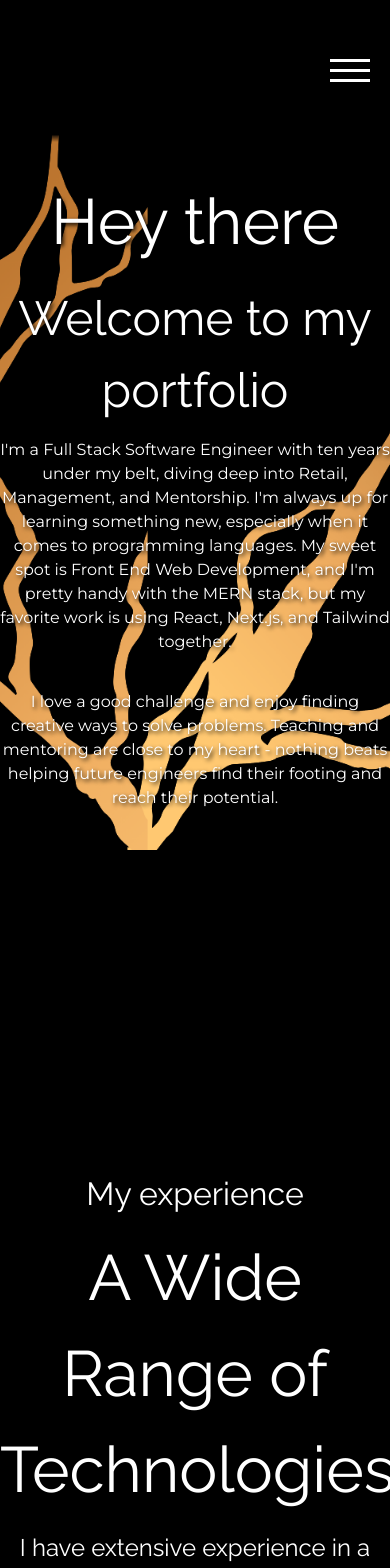
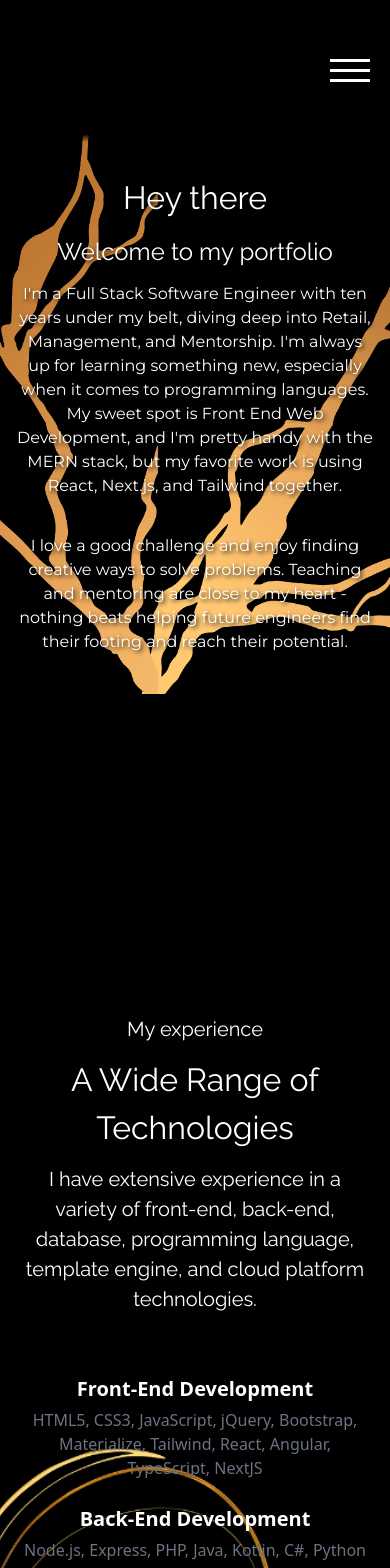
Before and after one commit to zimcrom/2023-Portfolio, a Next.js app: page / in a window 390 px wide. Shown: the top 1568 px of the page. Built offline with nearby package versions, Linux system fonts and the light colour scheme.

Commit message:
padding fixes

```diff
--- a/components/Contact/Contact.tsx
+++ b/components/Contact/Contact.tsx
@@ -56,7 +56,7 @@ const Contact: React.FunctionComponent<{
   return (
     <div
       id="contact"
-      className={`mx-auto flex flex-col items-center ${align} py-10 md:flex-row h-auto w-full relative`}
+      className={`mx-auto flex flex-col items-center ${align} py-10 md:flex-row h-auto w-full relative px-4 lg:px-0`}
     >
       <img
         src={bgImage}
@@ -66,10 +66,10 @@ const Contact: React.FunctionComponent<{
       <div
         className={`flex flex-col md:w-1/2 sm:w-3/4 w-full gap-y-3 lg:gap-y-5 z-10 `}
       >
-        <h2 className="font-raleway text-4xl text-center">Contact Me</h2>
+        <h2 className="font-raleway text-xl lg:text-4xl text-center">Contact Me</h2>
         {header1 && (
           <h2
-            className={`font-raleway text-8xl ${textAlign}`}
+            className={`font-raleway lg:text-8xl text-4xl  ${textAlign}`}
             style={{ textShadow: "2px 2px 4px rgba(0, 0, 0, 1)" }}
           >
             {header1}
--- a/components/Experience/Experience.tsx
+++ b/components/Experience/Experience.tsx
@@ -32,10 +32,10 @@ const Experience: React.FunctionComponent<{
       <div
         className={`flex flex-col md:w-1/2 sm:w-3/4 w-full gap-y-3 lg:gap-y-5 z-10 `}
       >
-        <h2 className="font-raleway text-4xl text-center">My experience</h2>
+        <h2 className="font-raleway text-xl lg:text-4xl text-center">My experience</h2>
         {header1 && (
           <h2
-            className={`font-raleway text-8xl ${textAlign}`}
+            className={`font-raleway lg:text-8xl text-4xl  ${textAlign}`}
             style={{ textShadow: "2px 2px 4px rgba(0, 0, 0, 1)" }}
           >
             {header1}
@@ -43,13 +43,13 @@ const Experience: React.FunctionComponent<{
         )}
         {header2 && (
           <p
-            className={`font-raleway text-2xl ${textAlign}`}
+            className={`font-raleway px-4 lg:px-0 text-xl lg:text-2xl ${textAlign}`}
             style={{ textShadow: "2px 2px 4px rgba(0, 0, 0, 1)" }}
           >
             {header2}
           </p>
         )}
-        <div className="mx-auto grid max-w-5xl gap-12 py-12 lg:grid-cols-2">
+        <div className="mx-auto grid max-w-5xl gap-12 py-12 lg:grid-cols-2 text-center px-4 lg:px-0">
           <div className="grid gap-6">
             <div className="grid gap-1">
               <h3 className="text-xl font-bold">Front-End Development</h3>
--- a/components/Projects/Projects.tsx
+++ b/components/Projects/Projects.tsx
@@ -42,12 +42,12 @@ const Projects: React.FunctionComponent<{
         className="lg:aspect-video lg:w-full lg:h-auto h-full aspect-auto object-center flex-1 object-cover absolute z-0"
       />
       <div
-        className={`flex flex-col md:w-1/2 sm:w-3/4 w-full gap-y-3 lg:gap-y-5 z-10 `}
+        className={`flex flex-col md:w-1/2 sm:w-3/4 w-full gap-y-3 lg:gap-y-5 z-10 px-4 lg:px-0`}
       >
-        <h2 className="font-raleway text-4xl text-center">My Projects</h2>
+        <h2 className="font-raleway text-xl lg:text-4xl text-center">My Projects</h2>
         {header1 && (
           <h2
-            className={`font-raleway text-8xl ${textAlign}`}
+            className={`font-raleway lg:text-8xl text-4xl  ${textAlign}`}
             style={{ textShadow: "2px 2px 4px rgba(0, 0, 0, 1)" }}
           >
             {header1}
--- a/components/ResumeLink/ResumeLink.tsx
+++ b/components/ResumeLink/ResumeLink.tsx
@@ -6,12 +6,12 @@ const ResumeLink = () => {
       id="resume"
       className="mx-auto flex flex-col items-center justify-center py-10 h-auto w-full relative"
     >
-      <h2 className="font-raleway text-4xl text-center">My Resume</h2>
-      <p className="font-raleway text-2xl text-center">
+      <h2 className="font-raleway text-xl lg:text-4xl text-center">My Resume</h2>
+      <p className="font-raleway text-xl lg:text-2xl text-center">
         Click the link below to download my resume:
       </p>
       <a
-        className="font-raleway text-4xl text-center hover:text-darkGray border border-dashed border-white p-3 rounded-md mt-4 hover:border-darkGray"
+        className="font-raleway text-2xl lg:text-4xl text-center hover:text-darkGray border border-dashed border-white p-3 rounded-md mt-4 hover:border-darkGray"
         href={`${process.env.PUBLIC_URL}files/MH-Coding-Resume.pdf`}
         target="_blank"
         download="MH-Coding-Resume.pdf"
--- a/components/TextBlock/TextBlock.tsx
+++ b/components/TextBlock/TextBlock.tsx
@@ -19,10 +19,10 @@ const TextBlock: React.FunctionComponent<{
       <div
         className={`flex flex-col md:w-1/2 sm:w-3/4 w-full gap-y-3 lg:gap-y-5 z-10 `}
       >
-        {header1 && <p className={`font-raleway text-8xl ${textAlign}`} style={{ textShadow: '2px 2px 4px rgba(0, 0, 0, 1)' }}>{header1}</p>}
-        {header2 && <h1 className={`font-raleway text-6xl ${textAlign}`} style={{ textShadow: '2px 2px 4px rgba(0, 0, 0, 1)' }}>{header2}</h1>}
+        {header1 && <p className={`font-raleway lg:text-8xl text-4xl  ${textAlign}`} style={{ textShadow: '2px 2px 4px rgba(0, 0, 0, 1)' }}>{header1}</p>}
+        {header2 && <h1 className={`font-raleway lg:text-6xl text-2xl ${textAlign}`} style={{ textShadow: '2px 2px 4px rgba(0, 0, 0, 1)' }}>{header2}</h1>}
         <p
-          className={`font-montserrat ${textAlign}`}
+          className={`font-montserrat px-4 lg:px-0 ${textAlign}`}
           dangerouslySetInnerHTML={{ __html: paragraph ? paragraph : "" }}
           style={{ textShadow: '2px 2px 4px rgba(0, 0, 0, 1)' }}
         />
@@ -30,7 +30,7 @@ const TextBlock: React.FunctionComponent<{
           <div>
             <br></br>
             <p
-              className={`font-montserrat ${textAlign}`}
+              className={`font-montserrat px-4 lg:px-0 ${textAlign}`}
               dangerouslySetInnerHTML={{ __html: paragraph2 ? paragraph2 : "" }}
               style={{ textShadow: '2px 2px 4px rgba(0, 0, 0, 1)' }}
             />
```
